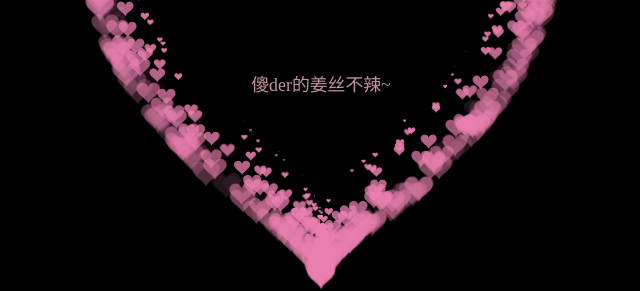
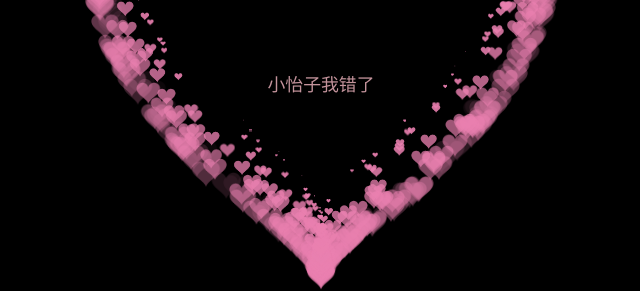
Before and after one commit to KeloNiki/heart, a plain HTML site: page index.html in a window 1280 px wide. Shown: the part 335-626 px from the top of the page, 319-959 px from the left. Drawn offline with Linux system fonts and the light colour scheme.

Commit message:
Update index.html

```diff
--- a/index.html
+++ b/index.html
@@ -1,7 +1,7 @@
 <html>
 <head>
     <meta charset="utf-8">
-    <title>浅看一下猛男哥的实力吧</title>
+    <title>你不准生气了</title>
     <link rel="shortcut icon" href="http://zhouql.vip/images/心.png" type="image/x-icon">
     <style>
         html,
@@ -33,7 +33,7 @@
     </style>
 </head>
 <body>
-    <p>傻der的姜丝不辣~</p>
+    <p>小怡子我错了</p>
     <canvas id="pinkboard"></canvas>
     <script>
         var settings = {
```
